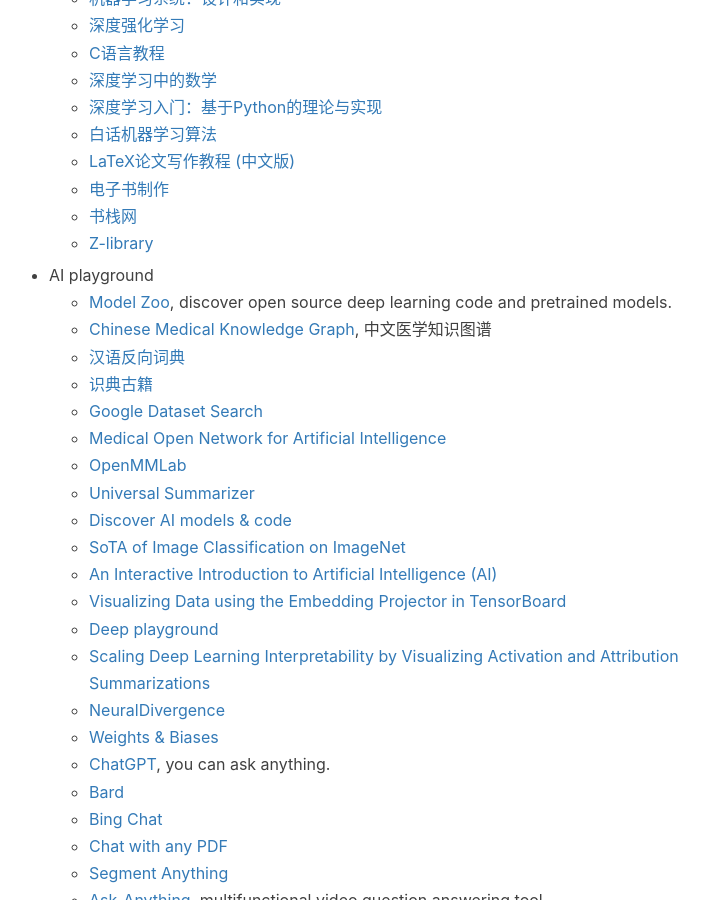
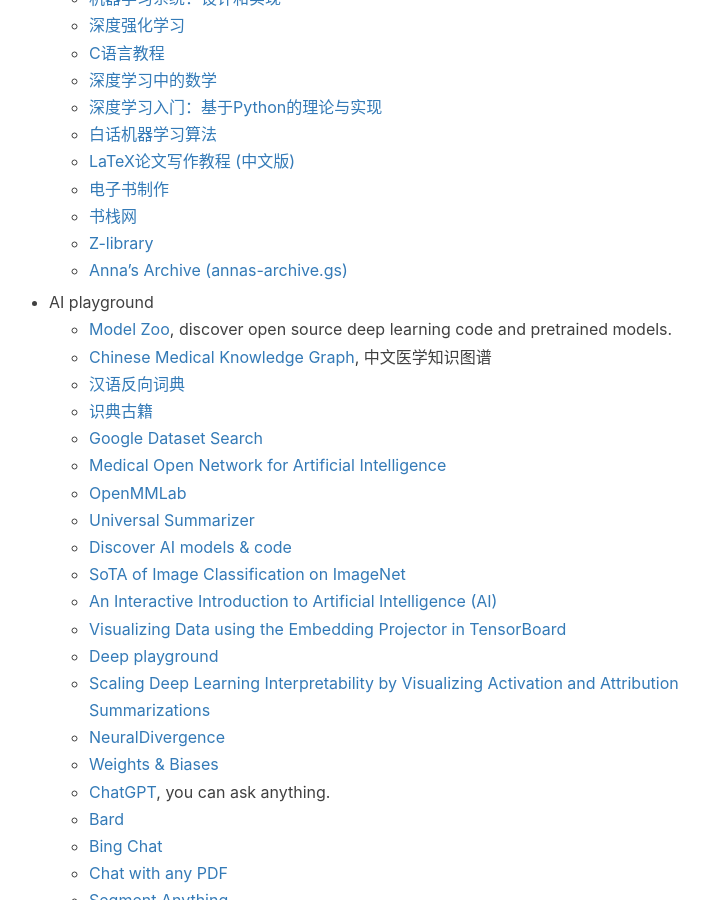
Before and after one commit to jizhang02/jizhang02.github.io, a Jekyll site: the page built from _posts/2022-09-20-productivity.markdown, in a window 1280 px wide and 900 px high, scrolled down 2568 px. Shown: the whole window, without its empty margins (256-965 px from the left). Built offline with Jekyll 4.4.1, drawn with Linux system fonts in a browser that asks for light colours; nearby versions of some CDN libraries; a script that is not in the unit is left out; comment, search, counter and statistics services are not loaded.

Commit message:
Update 2022-09-20-productivity.markdown

```diff
--- a/_posts/2022-09-20-productivity.markdown
+++ b/_posts/2022-09-20-productivity.markdown
@@ -102,6 +102,7 @@
     * [电子书制作](https://book.crifan.com/books/ebook_system_gitbook/website/)
     * [书栈网](https://www.bookstack.cn/)
     * [Z-library](https://singlelogin.re/)
+    * [Anna’s Archive (annas-archive.gs)](https://annas-archive.gs/)
 
 
 * AI playground
```
